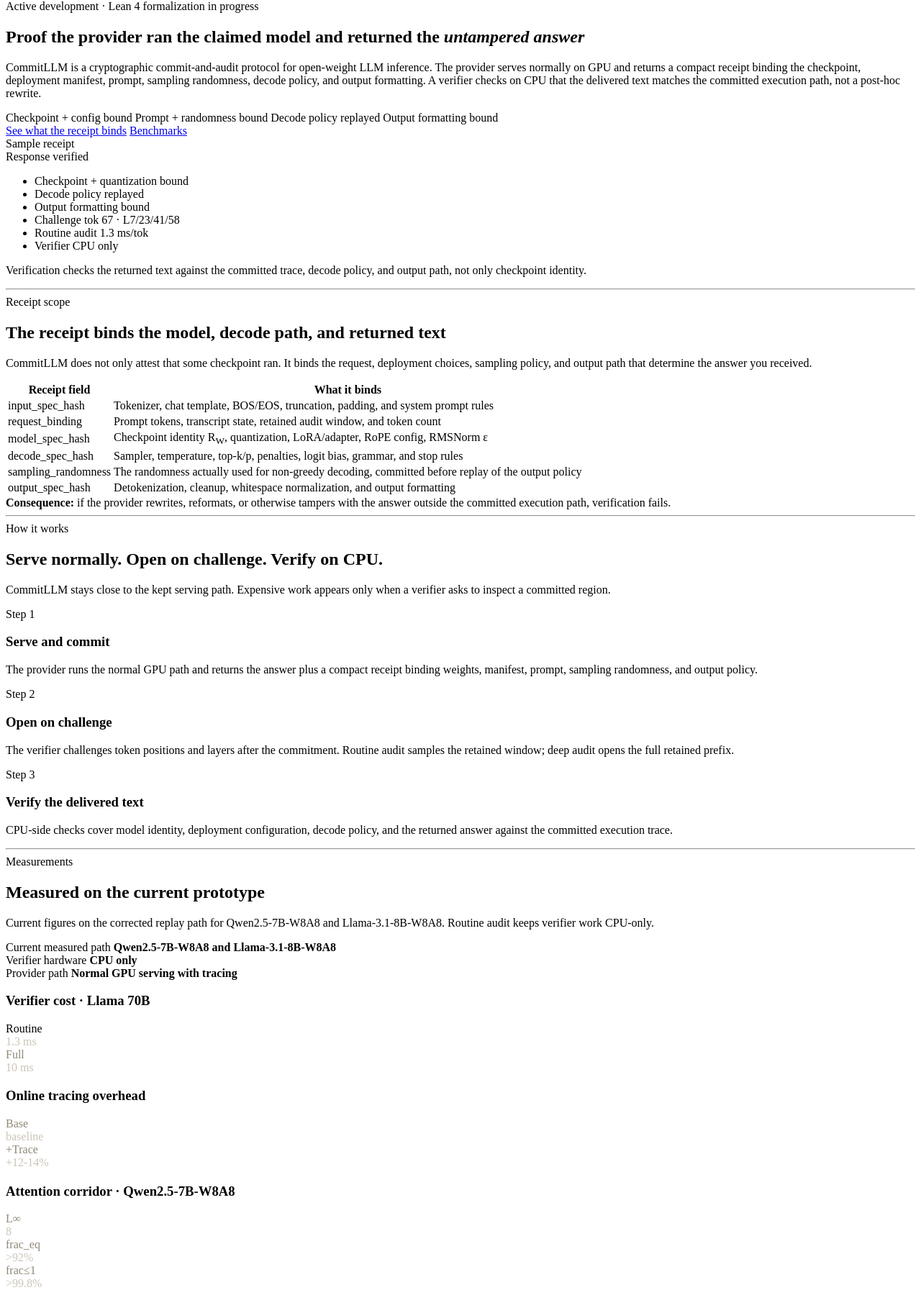
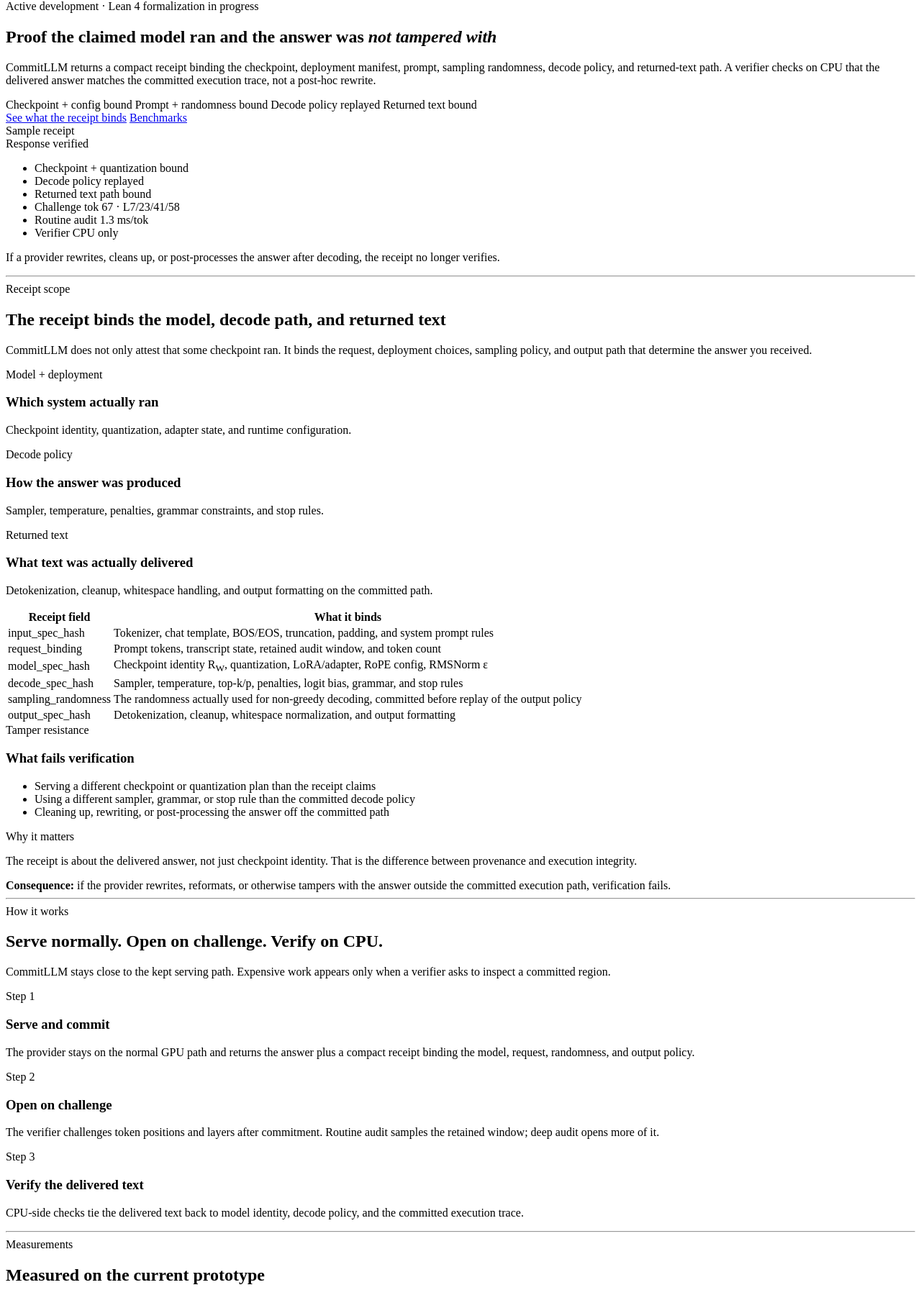
Before and after one commit to lambdaclass/CommitLLM, a Python web app: template site/templates/index.html in a window 1280 px wide. Shown: the part 220-2013 px from the top of the page at 72% size. Run offline with Jinja, Linux system fonts and the light colour scheme; the template is opened without the code that fills it, so the values that code supplies are empty.

Commit message:
Polish homepage execution-integrity layout

```diff
--- a/site/templates/index.html
+++ b/site/templates/index.html
@@ -110,15 +110,15 @@
     <div class="hero-grid">
       <div>
         <div class="hero-badge">Active development &middot; Lean 4 formalization in progress</div>
-        <h1>Proof the provider ran the claimed model and returned the <em>untampered answer</em></h1>
+        <h1>Proof the claimed model ran and the answer was <em>not tampered with</em></h1>
         <p class="hero-desc">
-          CommitLLM is a cryptographic commit-and-audit protocol for open-weight LLM inference. The provider serves normally on GPU and returns a compact receipt binding the checkpoint, deployment manifest, prompt, sampling randomness, decode policy, and output formatting. A verifier checks on CPU that the delivered text matches the committed execution path, not a post-hoc rewrite.
+          CommitLLM returns a compact receipt binding the checkpoint, deployment manifest, prompt, sampling randomness, decode policy, and returned-text path. A verifier checks on CPU that the delivered answer matches the committed execution trace, not a post-hoc rewrite.
         </p>
         <div class="hero-proofline">
           <span class="proof-chip proof-chip--exact">Checkpoint + config bound</span>
           <span class="proof-chip proof-chip--alg">Prompt + randomness bound</span>
           <span class="proof-chip proof-chip--approx">Decode policy replayed</span>
-          <span class="proof-chip proof-chip--stat">Output formatting bound</span>
+          <span class="proof-chip proof-chip--stat">Returned text bound</span>
         </div>
         <div class="hero-actions">
           <a href="#binding" class="btn btn-primary">See what the receipt binds</a>
@@ -138,7 +138,7 @@
             <span class="stat-val">replayed</span>
           </li>
           <li class="stat-row">
-            <span class="stat-key">Output formatting</span>
+            <span class="stat-key">Returned text path</span>
             <span class="stat-val">bound</span>
           </li>
           <li class="stat-row">
@@ -155,7 +155,7 @@
           </li>
         </ul>
         <p class="aside-note">
-          Verification checks the returned text against the committed trace, decode policy, and output path, not only checkpoint identity.
+          If a provider rewrites, cleans up, or post-processes the answer after decoding, the receipt no longer verifies.
         </p>
       </div>
     </div>
@@ -167,11 +167,30 @@
 <!-- ── Receipt scope ─────────────────────────────── -->
 <section class="section" id="binding">
   <div class="container">
+    <div class="section-split section-split--top">
+      <div class="section-main">
         <div class="section-label">Receipt scope</div>
         <h2 class="section-title">The receipt binds the model, decode path, and returned text</h2>
         <p class="section-sub">
           CommitLLM does not only attest that some checkpoint ran. It binds the request, deployment choices, sampling policy, and output path that determine the answer you received.
         </p>
+        <div class="summary-strip">
+          <div class="summary-card">
+            <div class="summary-label">Model + deployment</div>
+            <h3>Which system actually ran</h3>
+            <p>Checkpoint identity, quantization, adapter state, and runtime configuration.</p>
+          </div>
+          <div class="summary-card">
+            <div class="summary-label">Decode policy</div>
+            <h3>How the answer was produced</h3>
+            <p>Sampler, temperature, penalties, grammar constraints, and stop rules.</p>
+          </div>
+          <div class="summary-card">
+            <div class="summary-label">Returned text</div>
+            <h3>What text was actually delivered</h3>
+            <p>Detokenization, cleanup, whitespace handling, and output formatting on the committed path.</p>
+          </div>
+        </div>
         <div class="table-wrap">
           <table class="specs-table">
             <thead><tr><th>Receipt field</th><th>What it binds</th></tr></thead>
@@ -184,6 +203,23 @@
               <tr><td>output_spec_hash</td><td>Detokenization, cleanup, whitespace normalization, and output formatting</td></tr>
             </tbody>
           </table>
+        </div>
+      </div>
+      <aside class="section-aside">
+        <div class="aside-card">
+          <div class="aside-card-label">Tamper resistance</div>
+          <h3>What fails verification</h3>
+          <ul class="aside-list">
+            <li>Serving a different checkpoint or quantization plan than the receipt claims</li>
+            <li>Using a different sampler, grammar, or stop rule than the committed decode policy</li>
+            <li>Cleaning up, rewriting, or post-processing the answer off the committed path</li>
+          </ul>
+        </div>
+        <div class="aside-card aside-card--plain">
+          <div class="aside-card-label">Why it matters</div>
+          <p>The receipt is about the delivered answer, not just checkpoint identity. That is the difference between provenance and execution integrity.</p>
+        </div>
+      </aside>
     </div>
     <div class="section-note">
       <strong>Consequence:</strong> if the provider rewrites, reformats, or otherwise tampers with the answer outside the committed execution path, verification fails.
@@ -205,17 +241,17 @@
       <div class="three-col-item">
         <div class="col-label col-label--green">Step 1</div>
         <h3>Serve and commit</h3>
-        <p>The provider runs the normal GPU path and returns the answer plus a compact receipt binding weights, manifest, prompt, sampling randomness, and output policy.</p>
+        <p>The provider stays on the normal GPU path and returns the answer plus a compact receipt binding the model, request, randomness, and output policy.</p>
       </div>
       <div class="three-col-item three-col-item--highlight">
         <div class="col-label col-label--orange">Step 2</div>
         <h3>Open on challenge</h3>
-        <p>The verifier challenges token positions and layers after the commitment. Routine audit samples the retained window; deep audit opens the full retained prefix.</p>
+        <p>The verifier challenges token positions and layers after commitment. Routine audit samples the retained window; deep audit opens more of it.</p>
       </div>
       <div class="three-col-item">
         <div class="col-label col-label--green">Step 3</div>
         <h3>Verify the delivered text</h3>
-        <p>CPU-side checks cover model identity, deployment configuration, decode policy, and the returned answer against the committed execution trace.</p>
+        <p>CPU-side checks tie the delivered text back to model identity, decode policy, and the committed execution trace.</p>
       </div>
     </div>
   </div>
@@ -319,6 +355,8 @@
 <!-- ── Guarantee boundary ────────────────────────── -->
 <section class="section" id="guarantees">
   <div class="container">
+    <div class="section-split section-split--top">
+      <div class="section-main">
         <div class="section-label">Guarantee boundary</div>
         <h2 class="section-title">What is exact, approximate, and statistical</h2>
         <p class="section-sub">
@@ -344,11 +382,22 @@
           <span class="legend-stat">Statistical - exact in deep audit</span>
           <span class="legend-fail">Fail-closed</span>
         </div>
-
-    <div class="approx-note">
-      <p>
-        The attention interior remains approximate because native GPU FP16/BF16 attention is not bit-reproducible across devices or even across runs. CommitLLM constrains it strongly - shell-verified Q, K, and V on both sides, commitment-verified prefix state, independent verifier replay, cross-layer consistency through the residual stream - but does not pretend it is exact. In routine audit mode, prefix/KV provenance is statistical: Merkle binding is exact, sampled positions are shell-verified exactly, but unopened positions are covered probabilistically. Deep audit upgrades this to exact full-prefix verification.
-      </p>
+      </div>
+      <aside class="section-aside">
+        <div class="aside-card">
+          <div class="aside-card-label">Reading guide</div>
+          <h3>Three guarantee classes</h3>
+          <ul class="aside-list">
+            <li><strong>Exact:</strong> input handling, supported canonical replay, INT8 bridges, final tail, and decode checks are deterministic.</li>
+            <li><strong>Approximate:</strong> attention replay is bounded and auditable, but native FP16/BF16 GPU attention is not bit-reproducible.</li>
+            <li><strong>Statistical:</strong> routine audit samples retained prefix and KV state; deep audit opens the full retained window and makes that region exact.</li>
+          </ul>
+        </div>
+        <div class="aside-card aside-card--plain">
+          <div class="aside-card-label">Interpretation</div>
+          <p>The point is explicit boundaries. The receipt tells you which parts are exact, where approximation begins, and what deep audit upgrades.</p>
+        </div>
+      </aside>
     </div>
   </div>
 </section>
@@ -491,14 +540,16 @@
 
 <hr class="rule">
 
-<!-- ── Detailed protocol ─────────────────────────── -->
-<section class="section" id="protocol">
+<!-- ── Technical appendix ────────────────────────── -->
+<section class="section section--warm" id="protocol">
   <div class="container">
-    <div class="section-label">Detailed protocol</div>
+    <div class="section-label">Technical appendix</div>
     <h2 class="section-title">Setup once. Commit every response. Verify on challenge.</h2>
     <p class="section-sub">
-      The verifier holds a secret key derived from public weights. The provider commits during normal inference. Expensive work happens only when challenged.
+      For readers who want the mechanics rather than the product pitch. The verifier holds a secret key derived from public weights, the provider commits inline during serving, and expensive openings happen only on challenge.
     </p>
+    <div class="section-split section-split--top">
+      <div class="section-main">
         <div class="timeline">
           <div class="timeline-step">
             <div class="timeline-step-label">Phase 0 &middot; Setup</div>
@@ -520,6 +571,23 @@
             <h3>CPU-only checks</h3>
             <p>Embedding Merkle proof. Freivalds on shell matmuls. Exact INT8 bridge recomputation. KV provenance. Attention replay against committed post-attention output. Final-token tail from captured residual. LM-head binding. Decode and output policy replay.</p>
           </div>
+        </div>
+      </div>
+      <aside class="section-aside">
+        <div class="aside-card aside-card--plain">
+          <div class="aside-card-label">Cost model</div>
+          <h3>Heavy work is conditional</h3>
+          <ul class="aside-list">
+            <li>Normal GPU serving stays on the kept path while the answer is generated</li>
+            <li>Tracing produces a receipt and retained state inline with that path</li>
+            <li>Larger openings happen only after a verifier challenges a committed region</li>
+          </ul>
+        </div>
+        <div class="aside-card">
+          <div class="aside-card-label">Verification stack</div>
+          <p>Freivalds covers the large matrix multiplications, exact replay covers the supported nonlinear pieces, and decode replay binds the returned text.</p>
+        </div>
+      </aside>
     </div>
   </div>
 </section>
```
Also changed, not shown: site/sass/style.scss (+122 -6 lines). Lines whose indentation alone changed are shown as unchanged.
